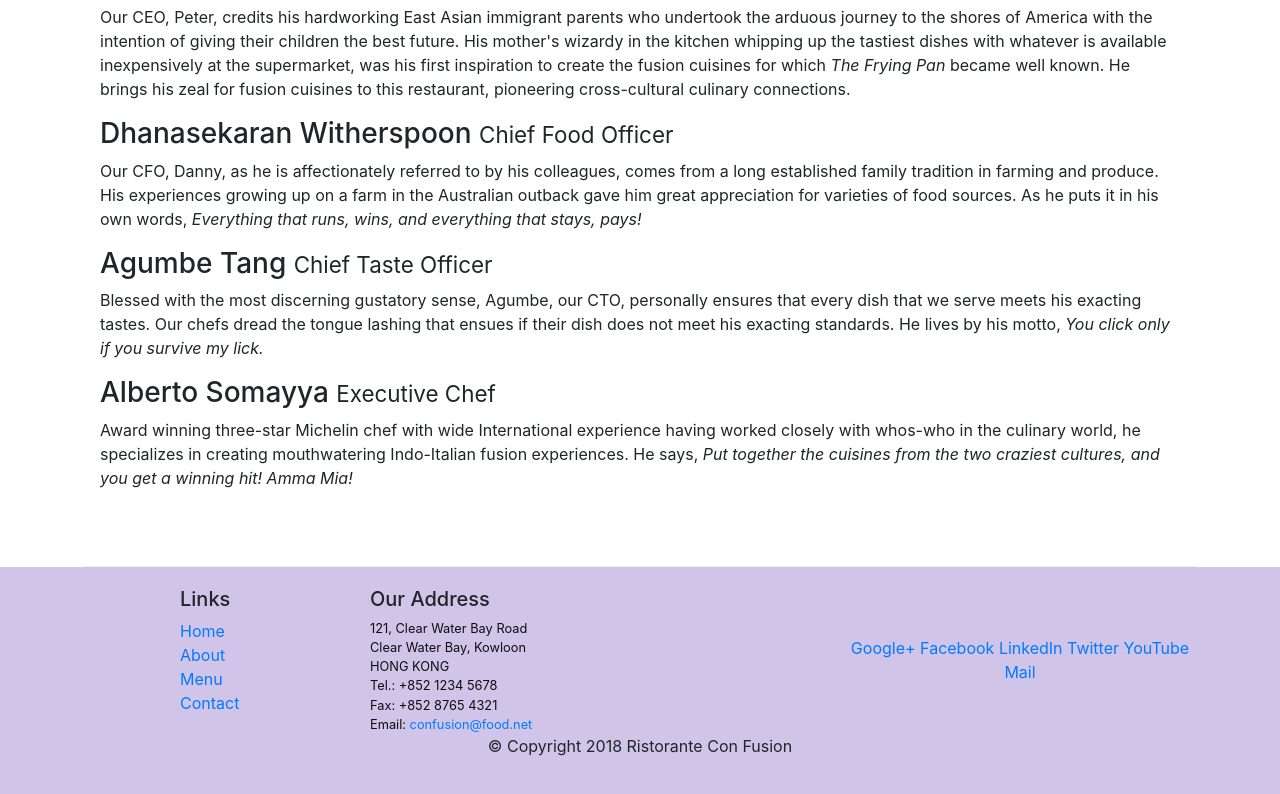
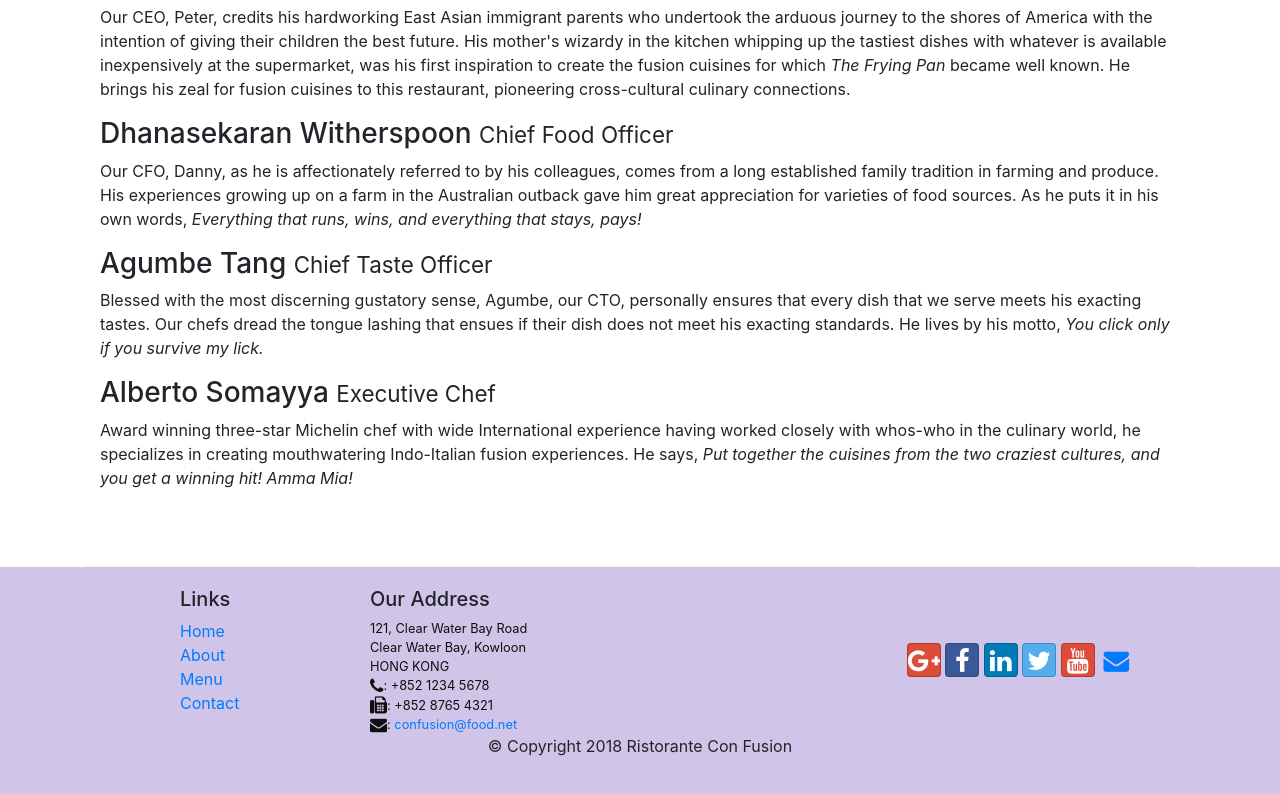
Before and after one commit to TirthVamja/intro_bootstrap, a website: page aboutus.html in a window 1280 px wide. Shown: the part 1023-1817 px from the top of the page. Drawn offline with nearby package versions, Linux system fonts and the light colour scheme.

Commit message:
Icon Font

```diff
--- a/aboutus.html
+++ b/aboutus.html
@@ -9,6 +9,8 @@
 
     <!-- Bootstrap CSS -->
     <link rel="stylesheet" href="node_modules/bootstrap/dist/css/bootstrap.min.css">
+    <link rel="stylesheet" href="node_modules/font-awesome/css/font-awesome.min.css">
+    <link rel="stylesheet" href="node_modules/bootstrap-social/bootstrap-social.css">
     <link rel="stylesheet" href="css/styles.css">
     <title>Ristorante Con Fusion: About Us</title>
 
@@ -23,10 +25,10 @@
             <a class="navbar-brand mr-auto" href="./index.html">Ristorante Con Fusion</a>
             <div class="collapse navbar-collapse" id="Navbar">
                 <ul class="navbar-nav mr-auto">
-                    <li class="nav-item"><a class="nav-link" href="./index.html">Home</a></li>
-                    <li class="nav-item active"><a class="nav-link" href="./aboutus.html">About</a></li>
-                    <li class="nav-item"><a class="nav-link" href="#">Menu</a></li>
-                    <li class="nav-item"><a class="nav-link" href="#">Contact</a></li>
+                    <li class="nav-item"><a class="nav-link" href="./index.html"><span class="fa fa-home fa=lg"></span> Home</a></li>
+                    <li class="nav-item active"><a class="nav-link" href="./aboutus.html"><span class="fa fa-info fa-lg"></span> About</a></li>
+                    <li class="nav-item"><a class="nav-link" href="#"><span class="fa fa-list fa-lg"></span> Menu</a></li>
+                    <li class="nav-item"><a class="nav-link" href="#"><span class="fa fa-address-card fa-lg"></span> Contact</a></li>
                 </ul>
             </div>
         </div>
@@ -101,19 +103,19 @@
 		              121, Clear Water Bay Road<br>
 		              Clear Water Bay, Kowloon<br>
 		              HONG KONG<br>
-		              Tel.: +852 1234 5678<br>
-		              Fax: +852 8765 4321<br>
-		              Email: <a href="mailto:confusion@food.net">confusion@food.net</a>
+		              <i class="fa fa-phone fa-lg"></i>: +852 1234 5678<br>
+		              <i class="fa fa-fax fa-lg"></i>: +852 8765 4321<br>
+		              <i class="fa fa-envelope fa-lg"></i>: <a href="mailto:confusion@food.net">confusion@food.net</a>
 		           </address>
                 </div>
                 <div class="col-12 col-sm-4 align-self-center">
                     <div class="text-center">
-                        <a href="http://google.com/+">Google+</a>
-                        <a href="http://www.facebook.com/profile.php?id=">Facebook</a>
-                        <a href="http://www.linkedin.com/in/">LinkedIn</a>
-                        <a href="http://twitter.com/">Twitter</a>
-                        <a href="http://youtube.com/">YouTube</a>
-                        <a href="mailto:">Mail</a>
+                        <a class="btn btn-social-icon btn-google" href="http://google.com/+"><i class="fa fa-google-plus fa-lg"></i></a>
+                        <a class="btn btn-social-icon btn-facebook" href="http://www.facebook.com/profile.php?id="><i class="fa fa-facebook fa-lg"></i></a>
+                        <a class="btn btn-social-icon btn-linkedin" href="http://www.linkedin.com/in/"><i class="fa fa-linkedin fa-lg"></i></a>
+                        <a class="btn btn-social-icon btn-twitter" href="http://twitter.com/"><i class="fa fa-twitter fa-lg"></i></a>
+                        <a class="btn btn-social-icon btn-google" href="http://youtube.com/"><i class="fa fa-youtube fa-lg"></i></a>
+                        <a class="btn btn-social-icon" href="mailto:"><i class="fa fa-envelope fa-lg"></i></a>
                     </div>
                 </div>
            </div>
--- a/package.json
+++ b/package.json
@@ -15,6 +15,8 @@
   },
   "dependencies": {
     "bootstrap": "^4.0.0",
+    "bootstrap-social": "^5.1.1",
+    "font-awesome": "^4.7.0",
     "jquery": "^3.3.1",
     "popper.js": "^1.12.9"
   }
```
Also changed, not shown: index.html (+15 -13 lines), 1 other file.
